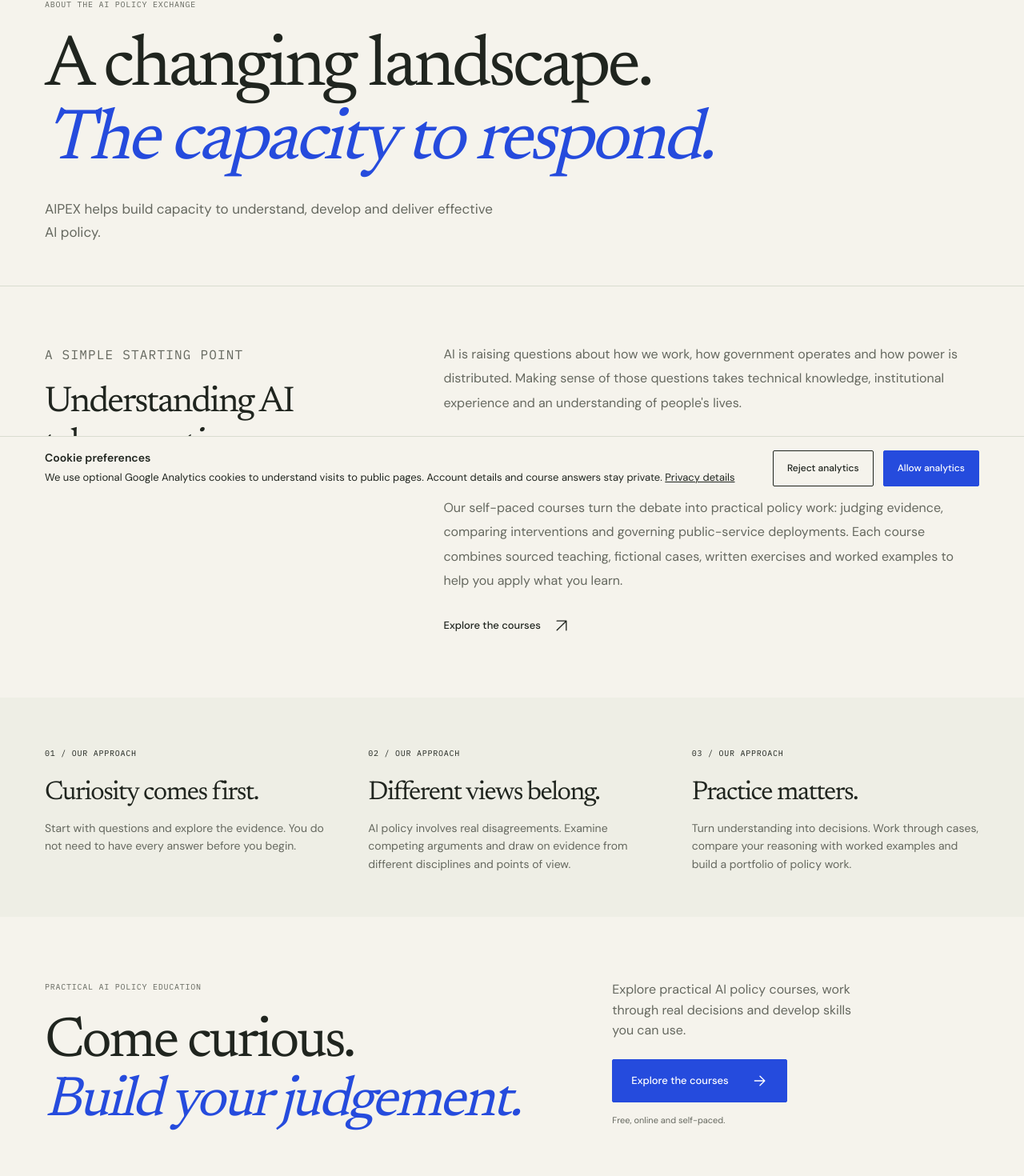
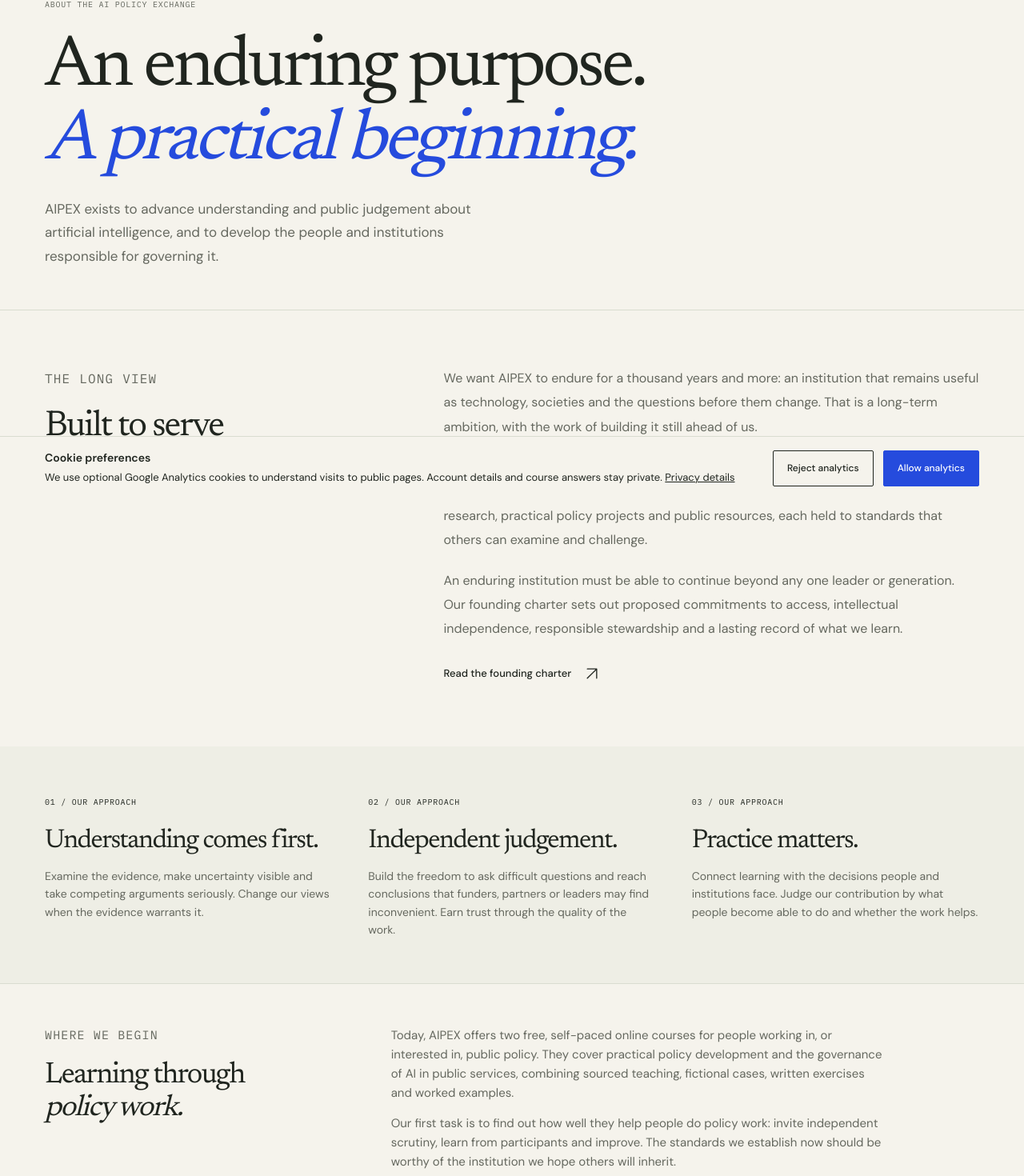
Before and after one commit to jamiegreee/aipex, a Next.js app: page /about in a window 1280 px wide. Shown: the part 176-1646 px from the top of the page at 80% size. Built offline with nearby package versions, Linux system fonts and the light colour scheme.

Commit message:
Publish founding charter and long-term institutional vision (#11)

```diff
--- a/src/app/about/page.tsx
+++ b/src/app/about/page.tsx
@@ -8,21 +8,21 @@
 export const metadata: Metadata = {
   title: "About the exchange",
   description:
-    "AIPEX builds capacity to understand, develop and deliver effective AI policy through free, practical online courses.",
+    "AIPEX is building an enduring institution for AI policy education, understanding and public judgement. We begin with free, practical online courses.",
 };
 
 const principles = [
   {
-    title: "Curiosity comes first.",
-    body: "Start with questions and explore the evidence. You do not need to have every answer before you begin.",
+    title: "Understanding comes first.",
+    body: "Examine the evidence, make uncertainty visible and take competing arguments seriously. Change our views when the evidence warrants it.",
   },
   {
-    title: "Different views belong.",
-    body: "AI policy involves real disagreements. Examine competing arguments and draw on evidence from different disciplines and points of view.",
+    title: "Independent judgement.",
+    body: "Build the freedom to ask difficult questions and reach conclusions that funders, partners or leaders may find inconvenient. Earn trust through the quality of the work.",
   },
   {
     title: "Practice matters.",
-    body: "Turn understanding into decisions. Work through cases, compare your reasoning with worked examples and build a portfolio of policy work.",
+    body: "Connect learning with the decisions people and institutions face. Judge our contribution by what people become able to do and whether the work helps.",
   },
 ];
 
@@ -35,46 +35,48 @@
           <div className="container">
             <p className="label">About the AI Policy Exchange</p>
             <h1>
-              A changing landscape.
+              An enduring purpose.
               <br />
-              <em>The capacity to respond.</em>
+              <em>A practical beginning.</em>
             </h1>
             <p className="intro-description">
-              AIPEX helps build capacity to understand, develop and deliver
-              effective AI policy.
+              AIPEX exists to advance understanding and public judgement about
+              artificial intelligence, and to develop the people and institutions
+              responsible for governing it.
             </p>
           </div>
         </section>
         <section className="container about-story">
           <div>
-            <p className="label">A simple starting point</p>
+            <p className="label">The long view</p>
             <h2>
-              Understanding AI
+              Built to serve
               <br />
-              takes <em>practice.</em>
+              <em>generations.</em>
             </h2>
           </div>
           <div>
             <p>
-              AI is raising questions about how we work, how government operates
-              and how power is distributed. Making sense of those questions
-              takes technical knowledge, institutional experience and an
-              understanding of people&apos;s lives.
+              We want AIPEX to endure for a thousand years and more: an
+              institution that remains useful as technology, societies and the
+              questions before them change. That is a long-term ambition, with
+              the work of building it still ahead of us.
             </p>
             <p>
-              AIPEX develops practical online courses for people working
-              in—and interested in—public policy. Learn at your own pace,
-              wherever you are.
+              Its reputation should grow from careful teaching, independent
+              judgement and work that helps people make better decisions. As
+              capacity develops, education could sit alongside research,
+              practical policy projects and public resources, each held to
+              standards that others can examine and challenge.
             </p>
             <p>
-              Our self-paced courses turn the debate into practical policy work:
-              judging evidence, comparing interventions and governing
-              public-service deployments. Each course combines sourced teaching,
-              fictional cases, written exercises and worked examples to help you
-              apply what you learn.
+              An enduring institution must be able to continue beyond any one
+              leader or generation. Our founding charter sets out proposed
+              commitments to access, intellectual independence, responsible
+              stewardship and a lasting record of what we learn.
             </p>
-            <Link className="text-link" href="/courses">
-              Explore the courses <Arrow diagonal />
+            <Link className="text-link" href="/charter">
+              Read the founding charter <Arrow diagonal />
             </Link>
           </div>
         </section>
@@ -92,6 +94,29 @@
             ))}
           </div>
         </section>
+        <section className="secondary-section" aria-labelledby="beginning-heading">
+          <div className="container secondary-inner">
+            <div>
+              <p className="label">Where we begin</p>
+              <h2 id="beginning-heading">Learning through<br /><em>policy work.</em></h2>
+            </div>
+            <div>
+              <p>
+                Today, AIPEX offers two free, self-paced online courses for
+                people working in, or interested in, public policy. They cover
+                practical policy development and the governance of AI in public
+                services, combining sourced teaching, fictional cases, written
+                exercises and worked examples.
+              </p>
+              <p>
+                Our first task is to find out how well they help people do
+                policy work: invite independent scrutiny, learn from participants
+                and improve. The standards we establish now should be worthy of
+                the institution we hope others will inherit.
+              </p>
+            </div>
+          </div>
+        </section>
         <JoinCallout />
       </main>
       <Footer />
--- a/src/app/charter/page.tsx
+++ b/src/app/charter/page.tsx
@@ -1,5 +1,58 @@
-import { redirect } from "next/navigation";
+import type { Metadata } from "next";
+import Link from "next/link";
+import Navigation from "@/components/Navigation";
+import Footer from "@/components/Footer";
+import { Arrow } from "@/components/Brand";
+import { charterSections } from "@/content/charter";
+
+export const metadata: Metadata = {
+  title: "Founding charter",
+  description:
+    "AIPEX’s founding charter: a proposed purpose and commitments to education, independent judgement and stewardship across generations.",
+};
 
 export default function Charter() {
-  redirect("/about");
+  return (
+    <>
+      <Navigation />
+      <main id="main">
+        <header className="page-intro">
+          <div className="container">
+            <p className="label">Our founding charter · Draft 0.1</p>
+            <h1>
+              A purpose for
+              <br />
+              <em>generations.</em>
+            </h1>
+            <p className="intro-description">
+              The purpose and commitments we want future stewards of AIPEX to
+              inherit, question and carry forward.
+            </p>
+          </div>
+        </header>
+        <article className="container prose-page charter-text" aria-label="Founding charter draft 0.1">
+          <p className="charter-status">
+            <strong>Draft 0.1 — prepared <time dateTime="2026-10-16">16 October 2026</time>.</strong>{" "}
+            A proposed statement of purpose and institutional commitments, for
+            discussion and revision. It has not been formally adopted and is
+            separate from any future legal constitution.
+          </p>
+          {charterSections.map(({ id, title, paragraphs }, index) => (
+            <section className="charter-section" key={id} aria-labelledby={id}>
+              <h2 id={id}>{title}</h2>
+              {paragraphs.map((paragraph, paragraphIndex) => (
+                <p key={paragraph}>
+                  {index === 0 && paragraphIndex === 0 ? <strong>{paragraph}</strong> : paragraph}
+                </p>
+              ))}
+            </section>
+          ))}
+          <Link className="text-link" href="/about">
+            About AIPEX <Arrow diagonal />
+          </Link>
+        </article>
+      </main>
+      <Footer />
+    </>
+  );
 }
--- a/src/app/sitemap.ts
+++ b/src/app/sitemap.ts
@@ -5,6 +5,7 @@
   return [
     "",
     "/about",
+    "/charter",
     ...(communityEnabled ? ["/community"] : []),
     ...(gatheringsEnabled ? ["/gatherings"] : []),
     "/courses",
--- a/src/components/Footer.tsx
+++ b/src/components/Footer.tsx
@@ -34,6 +34,7 @@
           <span className="footer-location">
             Free, online and self-paced.
           </span>
+          <Link href="/charter">Founding charter</Link>
           <Link href="/privacy">Privacy</Link>
         </div>
       </div>
--- /dev/null
+++ b/src/content/charter.ts
@@ -0,0 +1,78 @@
+// Founding charter draft 0.1, prepared 16 October 2026.
+// Keep published wording aligned with the founding charter in Notion.
+export const charterSections = [
+  {
+    "id": "our-purpose",
+    "title": "Our purpose",
+    "paragraphs": [
+      "AIPEX exists to advance understanding and public judgement about artificial intelligence, and to develop the people and institutions responsible for governing it.",
+      "We begin with an ambition to build an institution that serves generations beyond our own. We want AIPEX to endure for a thousand years and more, remaining useful as the questions before society change. Its reputation must rest on work that deserves trust."
+    ]
+  },
+  {
+    "id": "understanding-and-judgement",
+    "title": "Understanding and judgement",
+    "paragraphs": [
+      "We will study artificial intelligence and its consequences with care. We will distinguish what is known from what is uncertain, examine the assumptions behind our conclusions and change our views when the evidence warrants it.",
+      "Disagreement belongs within this work. We will engage seriously with competing arguments and make room for reasoned criticism, including criticism of AIPEX itself. Arguments should be assessed on their evidence and reasoning, with attention to the experience of people affected by the decisions under discussion."
+    ]
+  },
+  {
+    "id": "education-in-the-public-interest",
+    "title": "Education in the public interest",
+    "paragraphs": [
+      "We will help people develop the knowledge, skills and judgement to act responsibly. Our teaching should connect technical understanding with the realities of public institutions and people’s lives.",
+      "We will judge education by what learners come to understand and become able to do. We will use demanding, transparent standards and seek ways for capable people to participate regardless of wealth or existing connections. Our first courses are free; future programmes should retain a clear commitment to access.",
+      "The public purpose of this work extends beyond individual advancement. We want better-informed decisions, more capable institutions and a wider ability to understand and question how AI is governed."
+    ]
+  },
+  {
+    "id": "knowledge-put-to-work",
+    "title": "Knowledge put to work",
+    "paragraphs": [
+      "We will learn from the experience of making and implementing policy. Teaching, inquiry and practical work should inform one another.",
+      "As capacity develops, AIPEX may undertake research, convene practitioners, maintain public resources and work with institutions on specific problems. We will choose activities we can deliver well and assess whether they help. Claims of influence or impact should be supported by evidence, with our contribution distinguished from the work of others."
+    ]
+  },
+  {
+    "id": "independent-judgement",
+    "title": "Independent judgement",
+    "paragraphs": [
+      "We will protect the freedom to reach and publish conclusions that funders, partners or leaders may find inconvenient. Funding and relevant interests should be disclosed, and conflicts managed openly.",
+      "Support for AIPEX should not purchase favourable conclusions, appointments or distinctions. Partnerships should strengthen the purpose of the institution and preserve its ability to question assumptions. We will approach political questions with intellectual independence and a responsibility to the public."
+    ]
+  },
+  {
+    "id": "a-community-of-contribution",
+    "title": "A community of contribution",
+    "paragraphs": [
+      "We want learners, teachers, practitioners and scholars to take responsibility for the quality of the institution they help create. People should find room to learn, contribute and challenge one another with respect.",
+      "Appointments and distinctions should carry clear duties and reflect demonstrated contribution. An AIPEX qualification, fellowship or publication should acquire meaning through the standards behind it. Such recognition must be described honestly as it develops."
+    ]
+  },
+  {
+    "id": "stewardship-across-generations",
+    "title": "Stewardship across generations",
+    "paragraphs": [
+      "AIPEX should be able to continue beyond any founder, leader, donor or generation. As the institution develops, it should establish independent governance, accountable leadership and arrangements for succession.",
+      "Those entrusted with its resources should protect its educational purpose and its capacity to serve the future. Financial commitments should be sustainable. Reserves and, in time, an endowment may support that independence. The purpose should guide the use of resources and the decisions about growth.",
+      "Future stewards should be able to revise methods and programmes when circumstances change, while explaining how those changes serve the institution’s enduring purpose."
+    ]
+  },
+  {
+    "id": "a-lasting-record",
+    "title": "A lasting record",
+    "paragraphs": [
+      "We will preserve significant teaching, research, decisions and institutional records so that later generations can examine and improve the work. We will credit sources and contributions, record corrections and respect privacy and confidentiality.",
+      "We intend to publish an annual account of what AIPEX has done, how its resources were used, what was learned and what remains unresolved. The charter itself should be revisited through a transparent process, with earlier versions retained."
+    ]
+  },
+  {
+    "id": "where-we-begin",
+    "title": "Where we begin",
+    "paragraphs": [
+      "We begin with two online courses and the task of finding out whether they help people do better policy work. Our immediate responsibility is to teach carefully, invite independent scrutiny, learn from participants and improve.",
+      "The standards established in this first work should be worthy of the institution we hope others will inherit."
+    ]
+  }
+];
```
Also changed, not shown: src/app/globals.css (+15 -0 lines).
